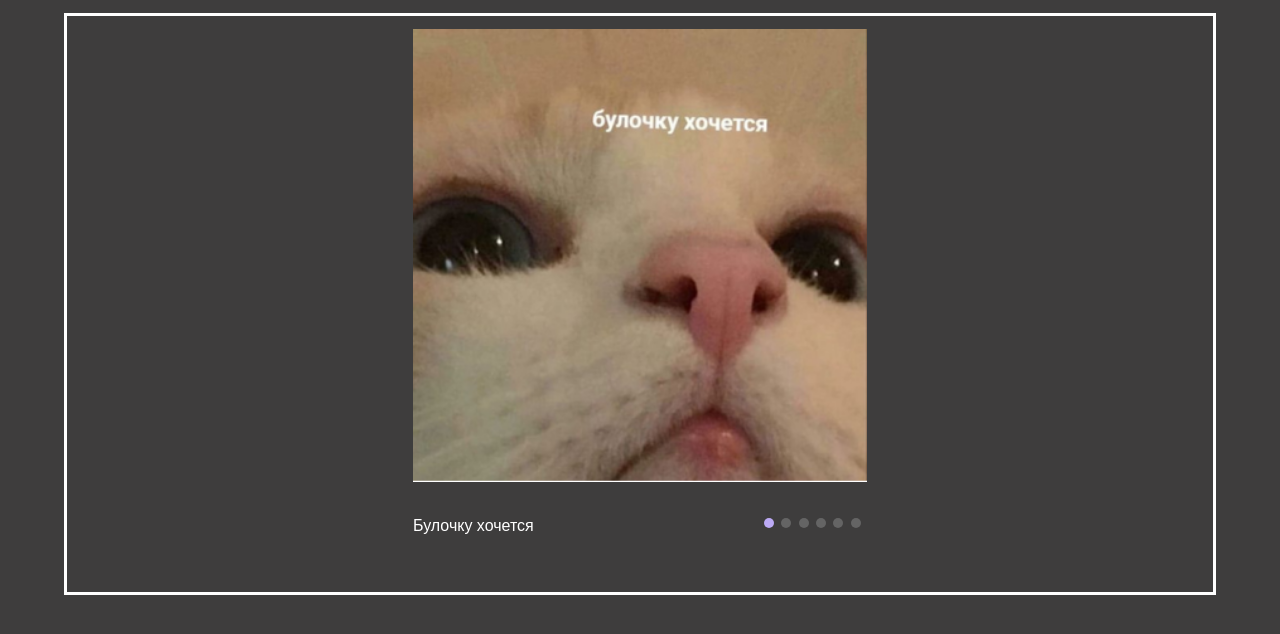
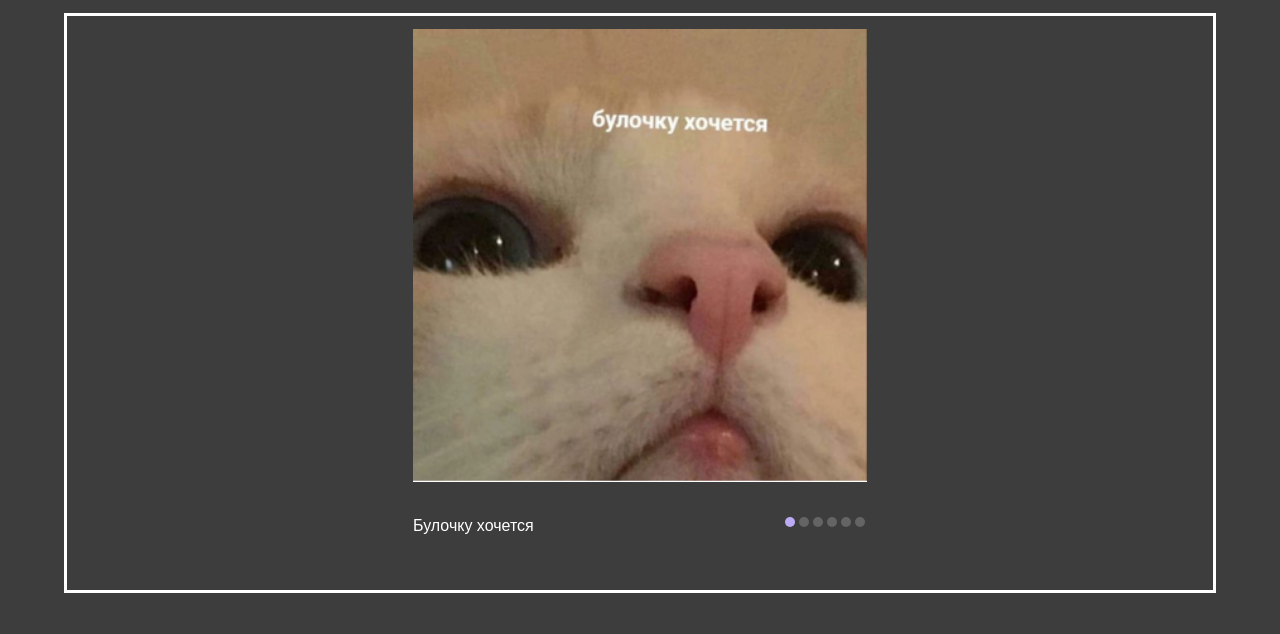
Before and after one commit to YBiheza/cssMemeSlider, a plain HTML site: page cssMemeSlider/index.html in a window 1280 px wide. Drawn offline with Linux system fonts and the light colour scheme.

Commit message:
fix: change html controls structure (Sun Sep 15 2024 14:16:25)

```diff
--- a/cssMemeSlider/css/style.css
+++ b/cssMemeSlider/css/style.css
@@ -58,7 +58,6 @@ body {
     flex-wrap: wrap;
 }
 
-/* Для отображения активного слайда */
 .slides input:checked + .slide {
     display: block;
 }
@@ -69,20 +68,24 @@ body {
     flex-wrap: wrap;
 }
 
-/* Стили для контролов (точек) */
+
 .controls {
     text-align: center;
     margin-top: 1%;
     margin-bottom: 1%;
-    margin-right: 5%;
+    /*margin-right: 9%;*/
     display: flex;
     justify-content: space-between;
+    /*width: 14%;*/
 }
 
 .label {
     background-color: #ffffff;
+    background-color: transparent;
 }
-.controls label {
+
+.circle {
+    background-color: #ffffff;
     width: 10px;
     height: 10px;
     background: #646464;
@@ -93,20 +96,36 @@ body {
     transition: background-color 0.3s;
 }
 
+/*.controls label {
+    width: 10px;
+    height: 10px;
+    background: #646464;
+    border-radius: 50%;
+    display: inline-block;
+    margin: 0 2px;
+    cursor: pointer;
+    transition: background-color 0.3s;
+}*/
+
+/*.label:hover .circle {
+    background-color: #bdbdbd;
+    cursor: pointer;
+}*/
+
 .hov {
-    padding: 5% 2%;
+    padding: 25% 2%;
 }
 
-.controls label:hover{
+/*.controls label:hover{
     background-color: #bdbdbd;
-}
+}*/
 
-.hov1:hover .label1,
-.hov2:hover .label2,
-.hov3:hover .label3,
-.hov4:hover .label4,
-.hov6:hover .label6,
-.hov5:hover .label5 {
+.hov1:hover .circle1,
+.hov2:hover .circle2,
+.hov3:hover .circle3,
+.hov4:hover .circle4,
+.hov5:hover .circle5,
+.hov6:hover .circle6 {
     background-color: #bdbdbd;
     cursor: pointer;
 }
@@ -115,24 +134,15 @@ body {
     cursor: pointer;
 }
 
-.wrapper input[type="radio"]:nth-of-type(1):checked ~ .controls .label1,
-.wrapper input[type="radio"]:nth-of-type(2):checked ~ .controls .label2,
-.wrapper input[type="radio"]:nth-of-type(3):checked ~ .controls .label3,
-.wrapper input[type="radio"]:nth-of-type(4):checked ~ .controls .label4,
-.wrapper input[type="radio"]:nth-of-type(5):checked ~ .controls .label5,
-.wrapper input[type="radio"]:nth-of-type(6):checked ~ .controls .label6 {
+
+.wrapper input[type="radio"]:nth-of-type(1):checked ~ .controls .label1 span,
+.wrapper input[type="radio"]:nth-of-type(2):checked ~ .controls .label2 span,
+.wrapper input[type="radio"]:nth-of-type(3):checked ~ .controls .label3 span,
+.wrapper input[type="radio"]:nth-of-type(4):checked ~ .controls .label4 span,
+.wrapper input[type="radio"]:nth-of-type(5):checked ~ .controls .label5 span,
+.wrapper input[type="radio"]:nth-of-type(6):checked ~ .controls .label6 span {
     background-color: #bcaaf5;
 }
-
-/* Для активной точки */
-/*.slides input:checked + .slide ~ .controls label[for="slide1"]:nth-of-type(1),
-.slides input:checked + .slide ~ .controls label[for="slide2"]:nth-of-type(2),
-.slides input:checked + .slide ~ .controls label[for="slide3"]:nth-of-type(3),
-.slides input:checked + .slide ~ .controls label[for="slide4"]:nth-of-type(4),
-.slides input:checked + .slide ~ .controls label[for="slide5"]:nth-of-type(5),
-.slides input:checked + .slide ~ .controls label[for="slide6"]:nth-of-type(6) {
-background: #717171;
-}*/
 
 @media (max-width: 685px) {
     .slides {
--- a/cssMemeSlider/index.html
+++ b/cssMemeSlider/index.html
@@ -18,7 +18,7 @@
 
                 <input type="radio" name="slide" id="slide2" >
                 <img src="./assets/images/2.png" alt="money" class="slide-image slide">
-                <p class="substr2 descr">А я хотел творчеством зарабатывать</p>
+                <p class="substr2 descr">Хотел творчеством зарабатывать</p>
 
                 <input type="radio" name="slide" id="slide3" >
                 <img src="./assets/images/3.png" alt="astronaut" class="slide-image slide">
@@ -38,7 +38,7 @@
                 <p class="substr7 descr">Яростная малявочка в бешенстве</p>
 
 
-                <div class="controls">
+                <!--<div class="controls">
                     <div class="hov hov1">
                         <label for="slide1" class="label label1"></label>
                     </div>
@@ -57,6 +57,38 @@
                     <div class="hov hov6">
                         <label for="slide6" class="label label6"></label>
                     </div>
+                </div>-->
+                <div class="controls">
+                    <label for="slide1" class="label label1">
+                        <div class="hov hov1">
+                            <span class = "circle circle1"></span>
+                        </div>
+                    </label>
+                    <label for="slide2" class="label label2">
+                        <div class="hov hov2">
+                            <span class = "circle circle2"></span>
+                        </div>
+                    </label>
+                    <label for="slide3" class="label label3">
+                        <div class="hov hov3">
+                            <span class = "circle circle3"></span>
+                        </div>
+                    </label>
+                    <label for="slide4" class="label label4">
+                        <div class="hov hov4">
+                            <span class = "circle circle4"></span>
+                        </div>
+                    </label>
+                    <label for="slide5" class="label label5">
+                        <div class="hov hov5">
+                            <span class = "circle circle5"></span>
+                        </div>
+                    </label>
+                    <label for="slide6" class="label label6">
+                        <div class="hov hov6">
+                            <span class = "circle circle6"></span>
+                        </div>
+                    </label>
                 </div>
             </div>
         </div>
```
